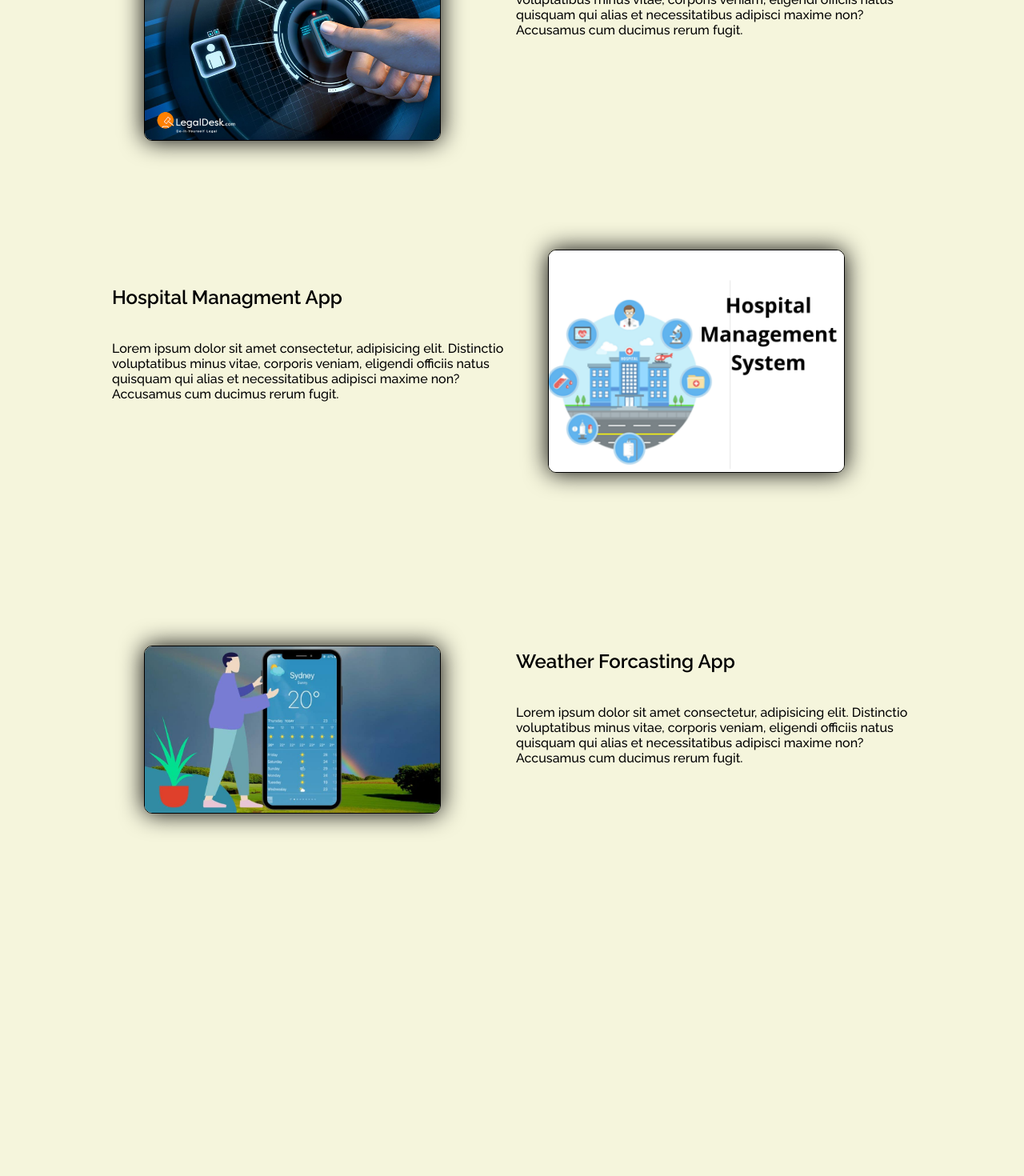
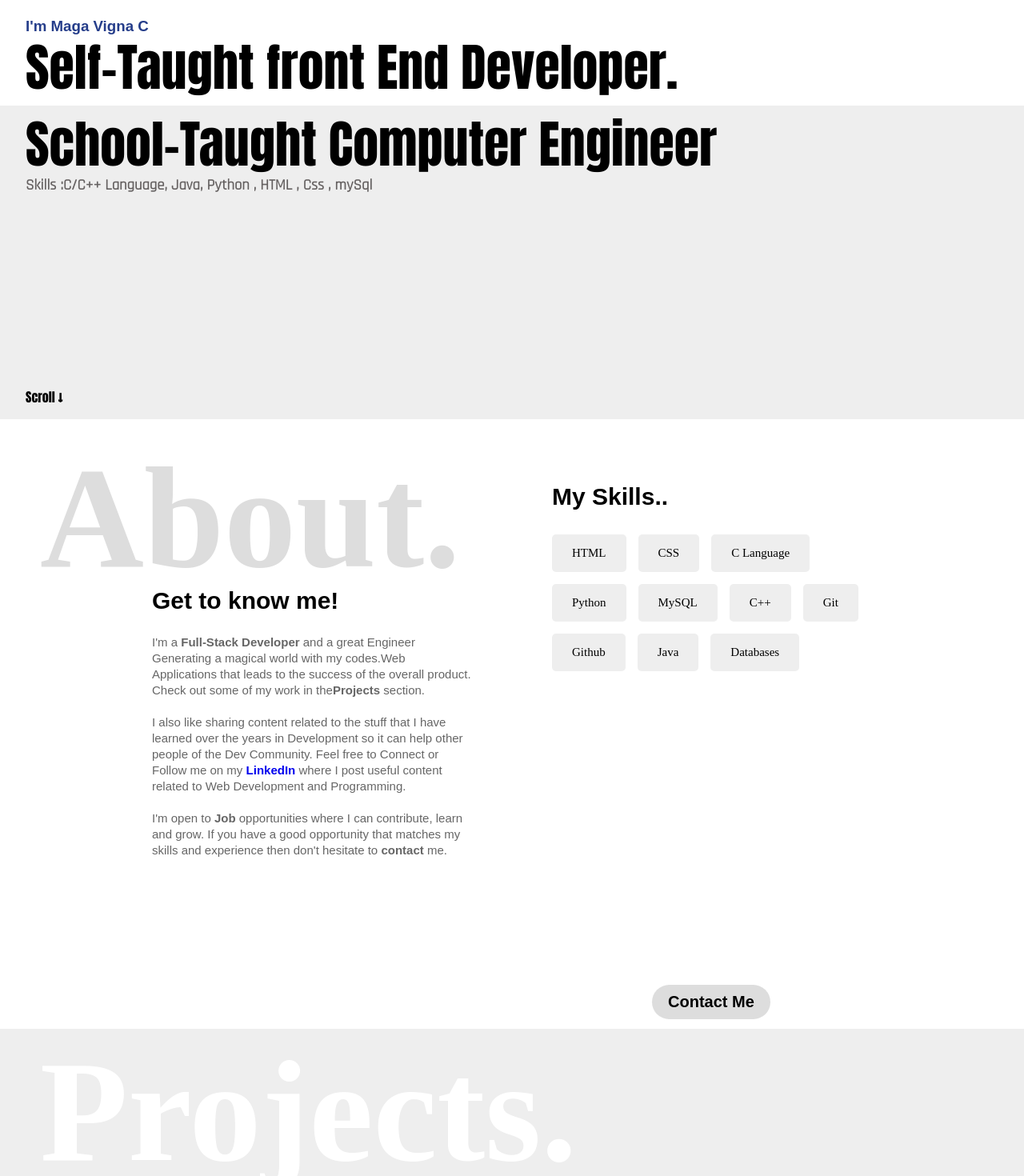
Before and after one commit to vishalvoid/portfolio, a React (Create React App) app: page / in a window 1280 px wide. Shown: the part 260-1730 px from the top of the page at 80% size. Before the commit the page ends 1437 px from the top, so only its background shows below. Built offline with nearby package versions, Linux system fonts and the light colour scheme.

Commit message:
merged About

```diff
--- a/src/App.jsx
+++ b/src/App.jsx
@@ -1,4 +1,5 @@
 import React from "react";
+import About from "./components/about/About";
 import Homepage from "./components/homepage/homepage";
 import Project from "./components/projects/Project";
 
@@ -6,6 +7,7 @@ function App() {
   return (
     <>
       <Homepage />
+      <About />
       <Project />
     </>
   );
--- a/src/components/about/About.jsx
+++ b/src/components/about/About.jsx
@@ -1,7 +1,7 @@
 import React from "react";
 import "./About.css";
 
-function Achievement() {
+function About() {
   return (
     <>
       <div className="container">
@@ -54,4 +54,4 @@ function Achievement() {
   );
 }
 
-export default Achievement;
+export default About;
--- a/src/components/homepage/home/Home.css
+++ b/src/components/homepage/home/Home.css
@@ -12,8 +12,8 @@
 }
 .container__upper--name {
   position: absolute;
-  bottom: 5.5rem;
-  text-indent: 2rem;
+  bottom: 8.8rem;
+  text-indent: 3.2rem;
   font-family: sans-serif;
   color: #253d8a;
   animation: animation_home 0.5s ease-in;
@@ -22,9 +22,9 @@
   position: absolute;
   bottom: 0;
   font-family: "Anton", sans-serif;
-  font-size: 4rem;
+  font-size: 6.4rem;
   font-weight: 300;
-  text-indent: 2rem;
+  text-indent: 3.2rem;
   animation: animation_home 0.6s ease-in;
 }
 .container__lower {
@@ -40,29 +40,29 @@
   position: absolute;
   top: 0;
   font-family: "Anton", sans-serif;
-  font-size: 4rem;
+  font-size: 6.4rem;
   font-weight: 300;
-  text-indent: 2rem;
+  text-indent: 3.2rem;
   animation: animation_home 0.8s ease-in;
 }
 .container__lower--subheading {
-  margin-top: 5.5rem;
-  text-indent: 2rem;
+  margin-top: 8.8rem;
+  text-indent: 3.2rem;
   font-family: "Rajdhani", sans-serif;
   color: rgb(101, 97, 97);
   animation: animation_home 0.9s ease-in;
 }
 .container__lower--scroll {
   position: absolute;
-  bottom: 1rem;
-  left: 2rem;
+  bottom: 1.6rem;
+  left: 3.2rem;
   animation: animation_home 1s ease-in;
 }
 
 @keyframes animation_home {
   0% {
     opacity: 0;
-    transform: translateY(2rem);
+    transform: translateY(3.2rem);
   }
   100% {
     opacity: 1;
--- a/src/components/homepage/homepage.jsx
+++ b/src/components/homepage/homepage.jsx
@@ -7,7 +7,7 @@ export default function Homepage() {
     <>
       <header>
         <Navbar />
-        {/* <Home /> */}
+        <Home />
       </header>
     </>
   );
--- a/src/components/projects/Project.css
+++ b/src/components/projects/Project.css
@@ -1,5 +1,13 @@
 .project {
   margin-top: 5rem;
+  background-color: #eeeeee;
+}
+
+.project__heading h1 {
+  font-family: "Times New Roman", Times, serif;
+  font-size: 18rem;
+  color: #fff;
+  text-indent: 5rem;
 }
 
 .project__pcontent img {
--- a/src/components/projects/Project.jsx
+++ b/src/components/projects/Project.jsx
@@ -5,6 +5,9 @@ function Project() {
   return (
     <section className="project">
       <div>
+        <div className="project__heading">
+          <h1>Projects.</h1>
+        </div>
         <div className="row project__pcontent">
           <div className="col-1-of-2">
             <img src="images/e-auth.jpg" alt="e-auth" />
--- a/src/index.css
+++ b/src/index.css
@@ -10,7 +10,7 @@ html {
 body {
   box-sizing: border-box;
   font-size: 1.6rem;
-  background-color: beige;
+  /* background-color: beige; */
 }
 
 html {
```
